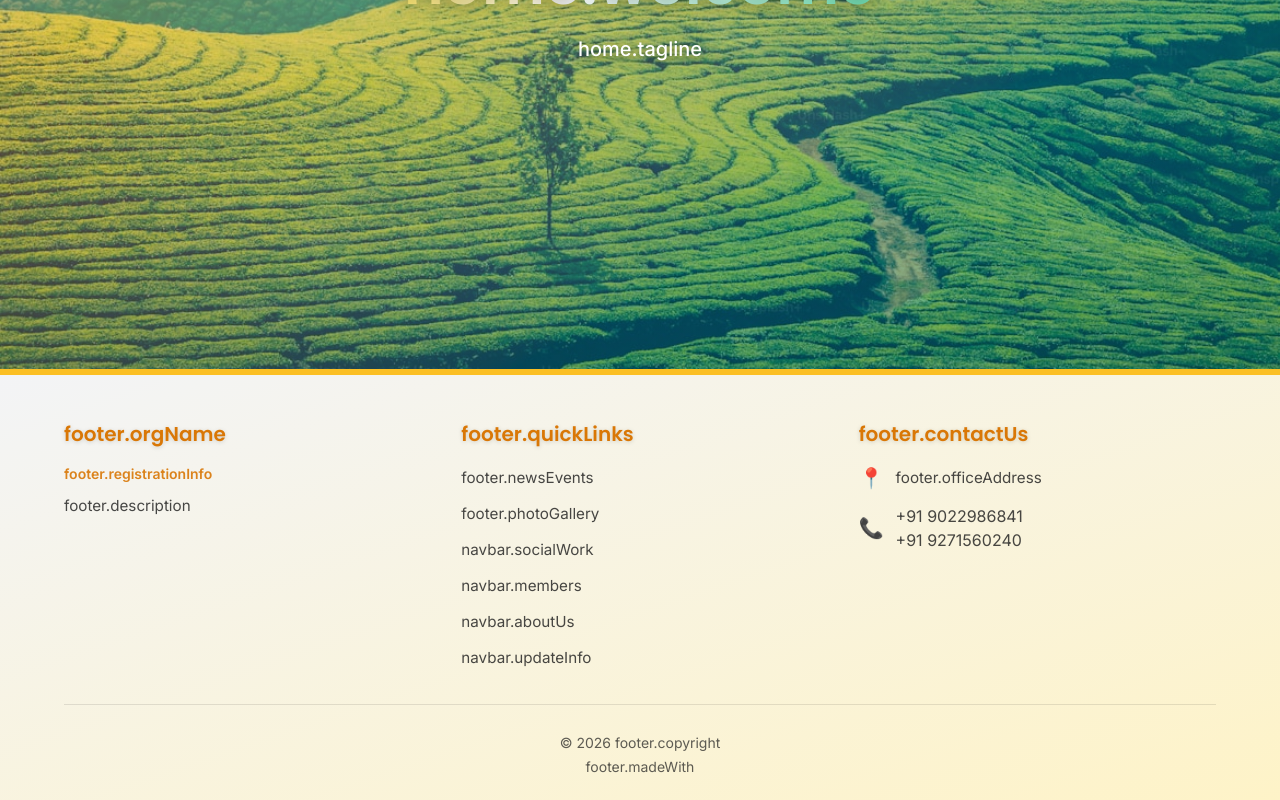
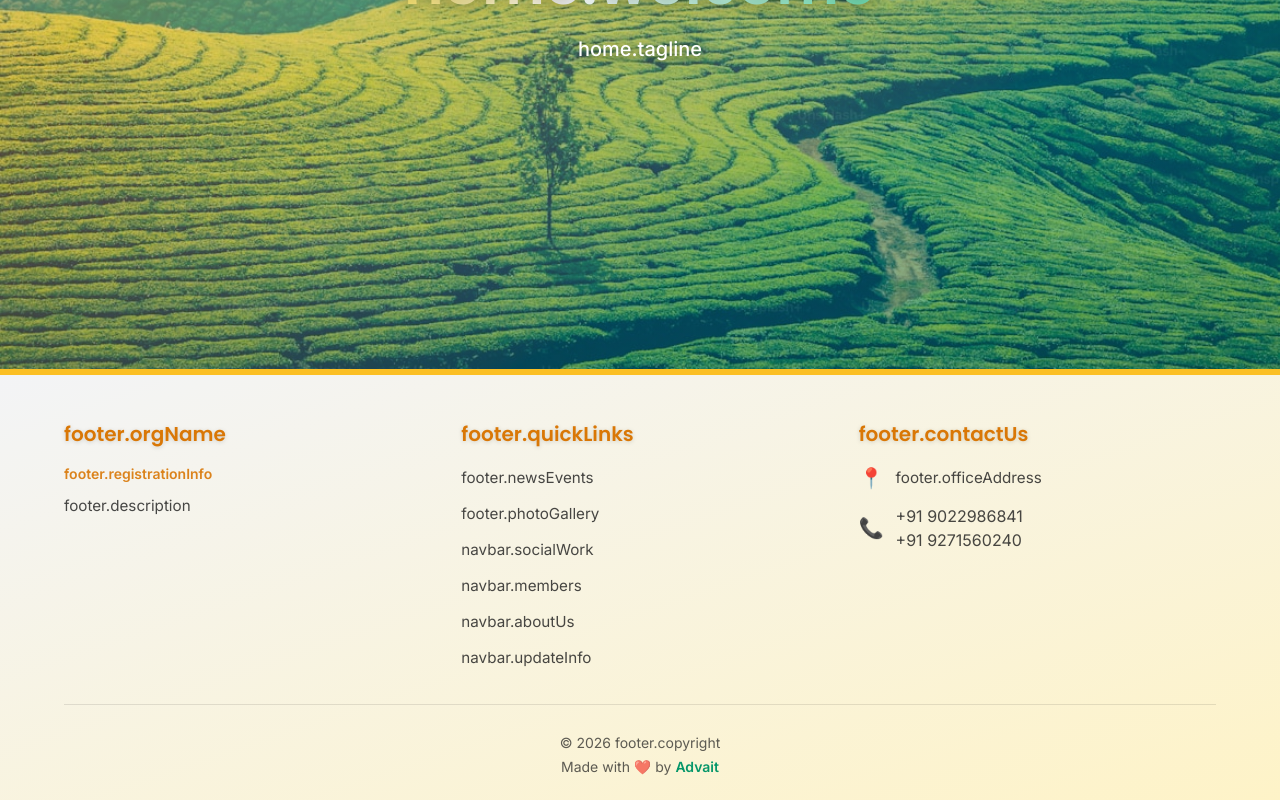
Before and after one commit to advait2711/vks, a React (Vite) app in the folder frontend/vite-project/: page / in a window 1280 px wide. Shown: the part 454-1254 px from the top of the page. Built offline with nearby package versions, Linux system fonts and the light colour scheme; no server answers; the HTML template or start-up script is replaced by a standard one.

Commit message:
update portfolio

```diff
--- a/frontend/vite-project/src/components/Footer.jsx
+++ b/frontend/vite-project/src/components/Footer.jsx
@@ -1,5 +1,5 @@
 import { Link } from "react-router-dom";
-import { useTranslation } from "react-i18next";
+import { useTranslation, Trans } from "react-i18next";
 
 const Footer = () => {
   const { t } = useTranslation();
@@ -67,7 +67,11 @@ const Footer = () => {
       {/* Footer Bottom */}
       <div className="border-t border-black/10 pt-6 text-center text-sm text-text-dark/70">
         <p className="my-1">© {new Date().getFullYear()} {t('footer.copyright')}</p>
-        <p className="my-1">{t('footer.madeWith')}</p>
+        <p className="my-1">
+          <Trans i18nKey="footer.madeWith">
+            Made with ❤️ by <a href="https://advait27.in/" target="_blank" rel="noopener noreferrer" className="font-semibold text-emerald-primary hover:text-emerald-700 hover:underline transition-colors duration-300">Advait</a>
+          </Trans>
+        </p>
       </div>
     </footer>
   );
```
